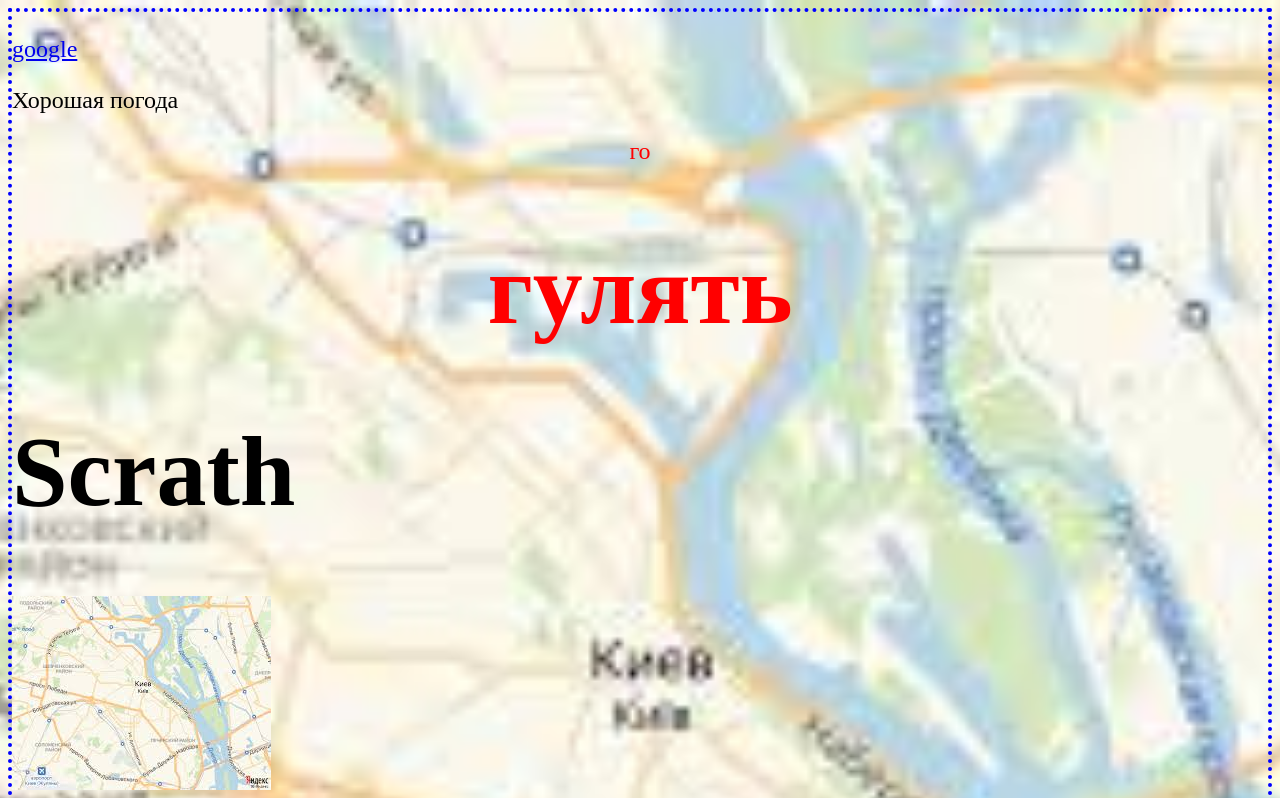
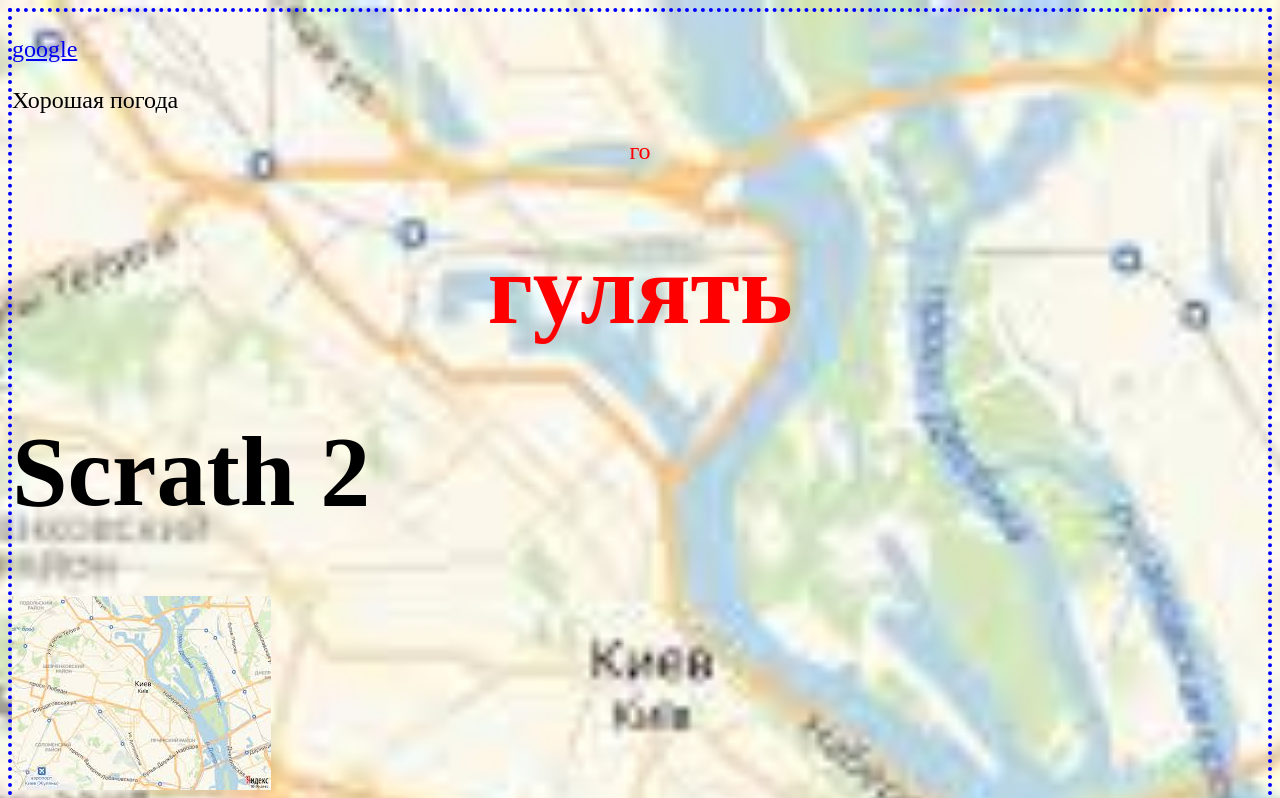
Before and after one commit to Maksy-kobra/HTML, a plain HTML site: page index.html in a window 1280 px wide. Shown: the top 798 px of the page. Drawn offline with Linux system fonts and the light colour scheme.

Commit message:
Додали "2"

```diff
--- a/index.html
+++ b/index.html
@@ -41,7 +41,7 @@
 	<p>го <h1>гулять</h1></p>
 </div>
 <div align=left title="Блок 2">
-	<h1>Scrath</h1>
+	<h1>Scrath 2</h1>
 </div>
 <img src="Images/index.jpeg">
 <p><a href="https://www.google.com"></a></p>
```
